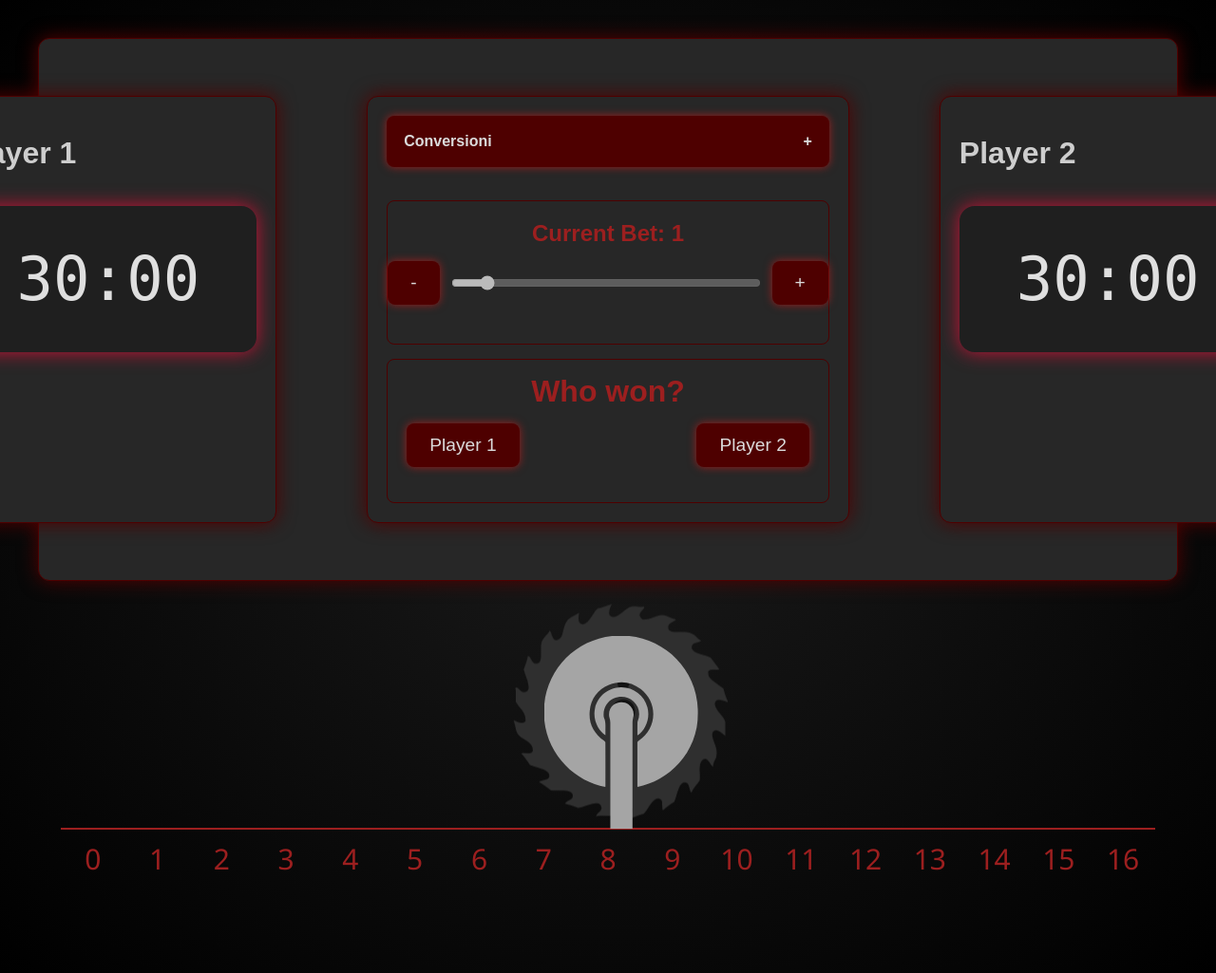
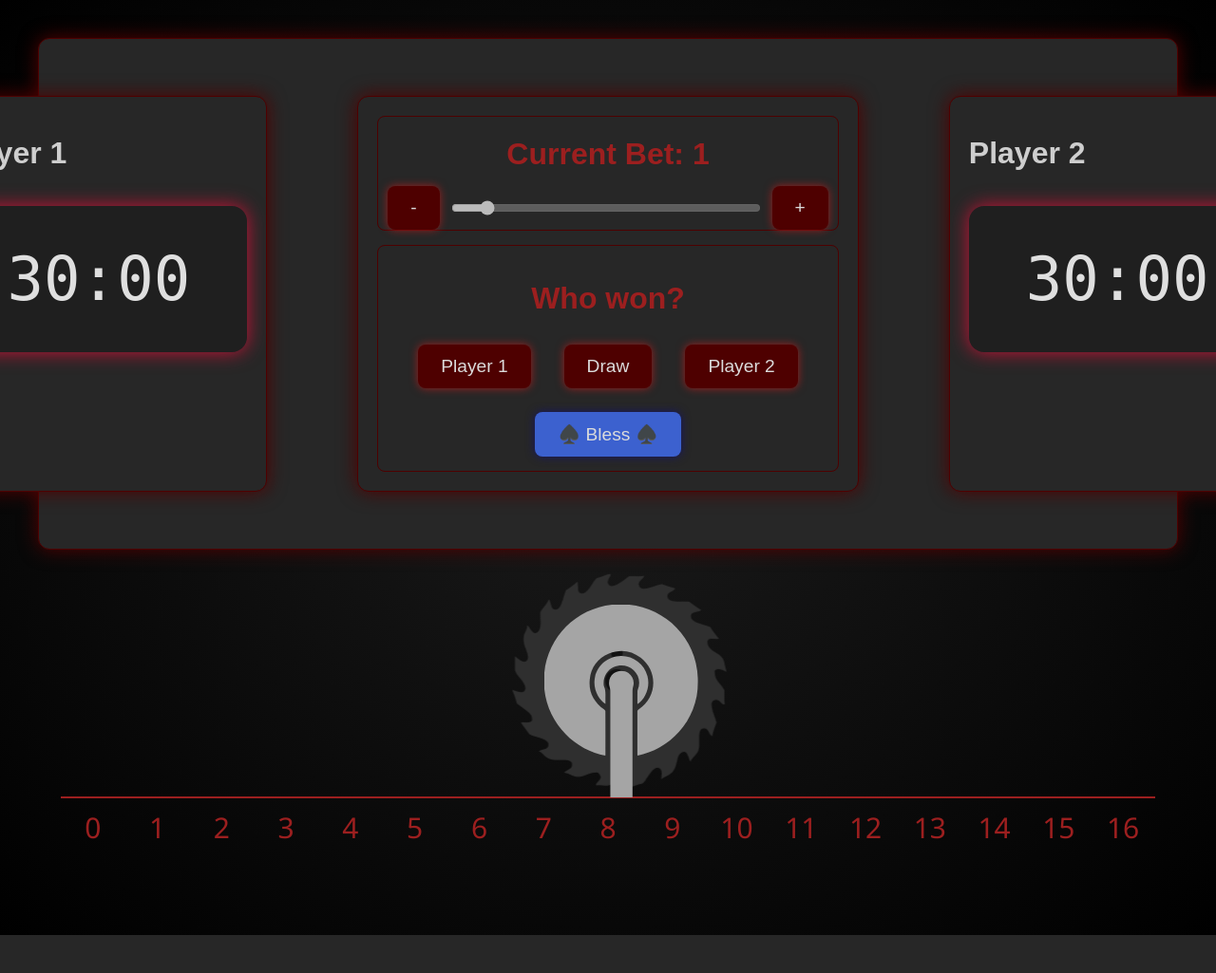
Before and after one commit to Sx4DoW/TwentyOne, a FastAPI app: page /game in a window 1280 px wide, after a click on "End it here!"; the page is wider, and only the part inside the window is pictured. Shown: that part at 95% size. After the commit the page ends 985 px from the top of that part, so only its background shows below. Run offline with FastAPI, Linux system fonts and the light colour scheme.

Commit message:
finished interface for now

```diff
--- a/app/static/script.js
+++ b/app/static/script.js
@@ -74,6 +74,11 @@
   fog.style.opacity = '0';
 }
 
+function stopTimer() {
+  cancelAnimationFrame(interval);
+  timerRunning = false;
+}
+
 function showFogFor(player) {
   fog.classList.remove('fog-left', 'fog-right');
   fog.classList.add(player === 'left' ? 'fog-left' : 'fog-right');
@@ -82,8 +87,6 @@
 function startTurn(player, resume = false) {
   cancelAnimationFrame(interval);
   activePlayer = player;
-  getLeftTimer().style.color = "white";
-  getRightTimer().style.color = "white";
   //showFogFor(activePlayer);
 
   const start = performance.now();
@@ -108,6 +111,8 @@
       //document.body.classList.replace("flicker-chill", "flicker-violent");
     }
     else{
+      getLeftTimer().style.color = "white";
+      getRightTimer().style.color = "white";
       //document.body.classList.replace("flicker-violent", "flicker-chill");
     }
 
@@ -115,9 +120,9 @@
       interval = requestAnimationFrame(tick);
     } else {
       if (activePlayer === "left") {
-        moveSaw("-1");
+        moveSawBy("-1");
       } else {
-        moveSaw("1");
+        moveSawBy("1");
       }
       resetTimers();
     }
@@ -139,17 +144,17 @@
 }
 
 document.addEventListener("keydown", function (e) {
-  if (e.code === "Space") {
+  if (e.code === "Enter") {
     e.preventDefault();
     if (timerRunning) {
       cancelAnimationFrame(interval);
       timerRunning = false;
     } else {
-      startTurn(startingPlayer, true); // resume without resetting
+      startTurn(activePlayer, true); // resume without resetting
     }
   }
 
-  if (e.code === "Enter" && timerRunning) {
+  if (e.code === "Space" && timerRunning) {
     e.preventDefault();
     const next = activePlayer === "left" ? "right" : "left";
     timeLeft = next === "right" ? right_timer * 1000 : left_timer * 1000; // reset for next player
@@ -169,21 +174,29 @@
 
   document.getElementById("currentBet").value = x;
   document.getElementById('betDisplay').textContent = "Current Bet: " + x;
-  if(currentSawIndex + getBet() >= maxbet){
+  if (currentSawIndex + getBet() >= maxbet) {
     right_timer = 45;
-    getRightTimer().textContent = right_timer + ":00";
+    if (getRightTimer().textContent === "30:00") {
+      getRightTimer().textContent = right_timer + ":00";
+    }
   }
   else{
     right_timer = 30;
-    getRightTimer().textContent = right_timer + ":00";
+    if (getRightTimer().textContent === "45:00"){
+      getRightTimer().textContent = right_timer + ":00";
+    }
   }
   if(currentSawIndex - getBet() <= 0){
     left_timer = 45;
-    getLeftTimer().textContent = left_timer + ":00";
+    if(getLeftTimer().textContent === "30:00"){
+      getLeftTimer().textContent = left_timer + ":00";
+    }
   }
   else{
     left_timer = 30;
-    getLeftTimer().textContent = left_timer + ":00";
+    if(getLeftTimer().textContent === "45:00"){
+      getLeftTimer().textContent = left_timer + ":00";
+    }
   }
 }
 
@@ -192,6 +205,7 @@
   setBet(updatedBet);
   updateBet();
 }
+
 function updateBet() {
   document.getElementById('betDisplay').textContent = "Current Bet: " + getBet();
 }
@@ -244,16 +258,28 @@
   initGame();
 }
 
-function moveSaw(directionStr) {
+function increaseRoundBet() {
+  roundBet = Math.min(maxbet, roundBet + 1);
+}
+
+function decreaseRoundBet() {
+  roundBet = Math.max(0, roundBet - 1);
+}
+
+function setSaw(index) {
+  currentSawIndex = Math.max(0, Math.min(maxbet, index));
+  renderSaw();
+}
+
+function moveSawBy(directionStr) {
   const direction = directionStr === "1" ? 1 : -1;
 
-  currentSawIndex = Math.max(0, Math.min(maxbet, currentSawIndex + direction * getBet()));
-
+  setSaw(currentSawIndex + direction);
   document.getElementById("players").style.display = "none";
   document.getElementById("endButton").style.display = "flex";
 
   renderSaw();
-  roundBet++;
+  increaseRoundBet();
   setBet(roundBet);
   if(currentSawIndex === 0 ){
     showDeath(1);
@@ -289,3 +315,13 @@
     changeBet(1);
   }
 });
+
+document.addEventListener("DOMContentLoaded", () => {
+  document.querySelectorAll("#numbers span").forEach(span => {
+    span.addEventListener("click", () => {
+      let number = parseInt(span.textContent);
+      console.log("clicked span n: ", number);
+      setSaw(number);
+    });
+  });
+});
--- a/app/static/style.css
+++ b/app/static/style.css
@@ -1,5 +1,6 @@
 html, body{
     overscroll-behavior: none;
+    overflow: hidden;
 }
 
 body {
@@ -190,6 +191,7 @@
     margin: 0 auto;
     margin-top: 250px;
     /*transform: scale(1.8);*/
+    position: relative;
 }
 
 /*
@@ -422,7 +424,6 @@
     background-color: #2a2a2a;
     border-radius: 8px;
     border: 1px solid #550000;
-    height: 150px;
 }
 
 .bet-box h1 {
@@ -448,6 +449,18 @@
     align-items: center;
     justify-content: center;
     gap: 10px;
+    padding: 0px 10px;
+}
+
+.bet-controls input {
+    background-color: #1a1a1a;
+    color: #eeeeee;
+    border: 1px solid #550000;
+    border-radius: 4px;
+    padding: 8px 12px;
+    text-align: center;
+    width: 300px;
+    font-size: 1.1em;
 }
 
 .wrapper-box{
@@ -461,12 +474,11 @@
     display: flex;
     margin: 15px 20px;
     flex-direction: column;
+    gap: 15px;
 }
 
 .player-buttons h1 {
     color: #aa2222;
-    margin-top: 0px;
-    margin-bottom: 15px;
     text-align: center;
 }
 
@@ -476,18 +488,8 @@
 
 .buttonRow{
     display: flex;
-    justify-content: space-between;
-}
-
-.bet-controls input {
-    background-color: #1a1a1a;
-    color: #eeeeee;
-    border: 1px solid #550000;
-    border-radius: 4px;
-    padding: 8px 12px;
-    text-align: center;
-    width: 300px;
-    font-size: 1.1em;
+    justify-content: center;
+    gap: 35px;
 }
 
 #endButton {
@@ -498,7 +500,16 @@
     justify-content: center;
 }
 
+#blessButton{
+    background-color: royalblue;
+    margin-top: 10px;
+    box-shadow: 0 0 10px midnightblue;
+}
 
+#blessButton:hover{
+    background-color: #007bff;
+    color: white;
+}
 
 .view {
   position: absolute;
--- a/app/templates/game.html
+++ b/app/templates/game.html
@@ -20,7 +20,9 @@
                 <div id="timer-left" class="timer-box">30:00</div>
                 <div id="fog-left" class="fog-overlay hidden"></div>
             </div>
+
             <div class="container vertical">
+                <!--
                 <button class="collapsible">Conversioni</button>
                 <div class="content">
                     <table class="tab">
@@ -40,8 +42,9 @@
                         </tbody>
                     </table>
                 </div>
+                -->
                 <div class="bet-box">
-                    <h2 id="betDisplay">Current Bet: </h2>
+                    <h1 id="betDisplay">Current Bet: </h1>
                     <div class="bet-controls">
                         <button onclick="changeBet(-1)">-</button>
                         <input type="range" id="currentBet" value="1" min="0" max="16" disabled="true">
@@ -50,15 +53,19 @@
                 </div>
                 <div id="winnerSelect" class="bet-box">
                     <div id="endButton">
-                        <button onclick="showWinnerSelect(); switchView('players')">
+                        <button onclick="showWinnerSelect(); switchView('players'); stopTimer()">
                             End it here!
                         </button>
                     </div>
                     <div id="players" class="player-buttons" style="display:none;">
                         <h1>Who won?</h1>
                         <div class="buttonRow">
-                            <button onclick="moveSaw('1'); switchView('endButton')">Player 1</button>
-                            <button onclick="moveSaw('-1'); switchView('endButton')">Player 2</button>
+                            <button onclick="moveSawBy('1'); switchView('endButton')">Player 1</button>
+                            <button onclick="moveSawBy('0'); switchView('endButton')">Draw</button>
+                            <button onclick="moveSawBy('-1'); switchView('endButton')">Player 2</button>
+                        </div>
+                        <div class="buttonRow">
+                            <button id="blessButton" onclick="decreaseBet(); decreaseBet()">♠️ Bless ♠️</button>
                         </div>
                     </div>
                 </div>
@@ -76,7 +83,7 @@
                 <img id="axle" src="static/assets/axle.svg" alt="Axle">
             </div>
             <div class="line"></div>
-            <div class="ticks">
+            <div id="numbers" class="ticks">
                 <span>0</span><span>1</span><span>2</span><span>3</span><span>4</span>
                 <span>5</span><span>6</span><span>7</span><span>8</span><span>9</span>
                 <span>10</span><span>11</span><span>12</span><span>13</span><span>14</span>
@@ -89,17 +96,5 @@
             <button id="play-again" onclick="initGame(); dismissSplashById('death-splash');">Play Again</button>
           </div>
         </div>
-
-        <script>
-            document.addEventListener('DOMContentLoaded', function() {
-                const collapsible = document.querySelector('.collapsible');
-                const content = document.querySelector('.content');
-
-                collapsible.addEventListener('click', function() {
-                    this.classList.toggle('active');
-                    content.classList.toggle('show');
-                });
-            });
-        </script>
     </body>
 </html>
--- a/todo.txt
+++ b/todo.txt
@@ -1,4 +1,3 @@
-make cloud that restricts around the timer from the start and the last 10 seconds becomes red
-make spans of the line bigger and readable
+make cloud that restricts around the timer from the start
 add the ability to add 15 seconds immediately when the bet kills someone
 smoothen out animation of the saw
```
Also changed, not shown: other parts of app/static/style.css (+16 -16 lines).
